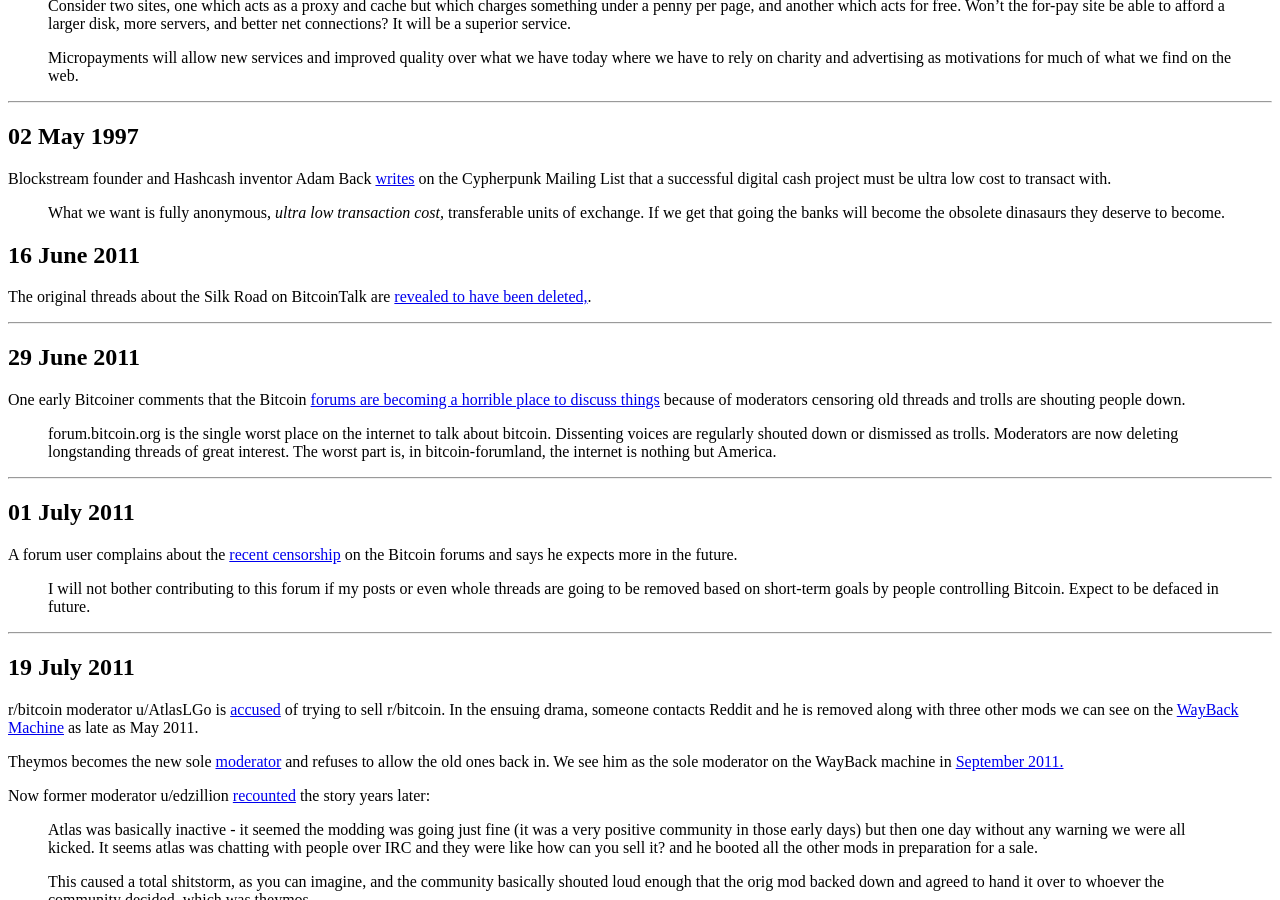
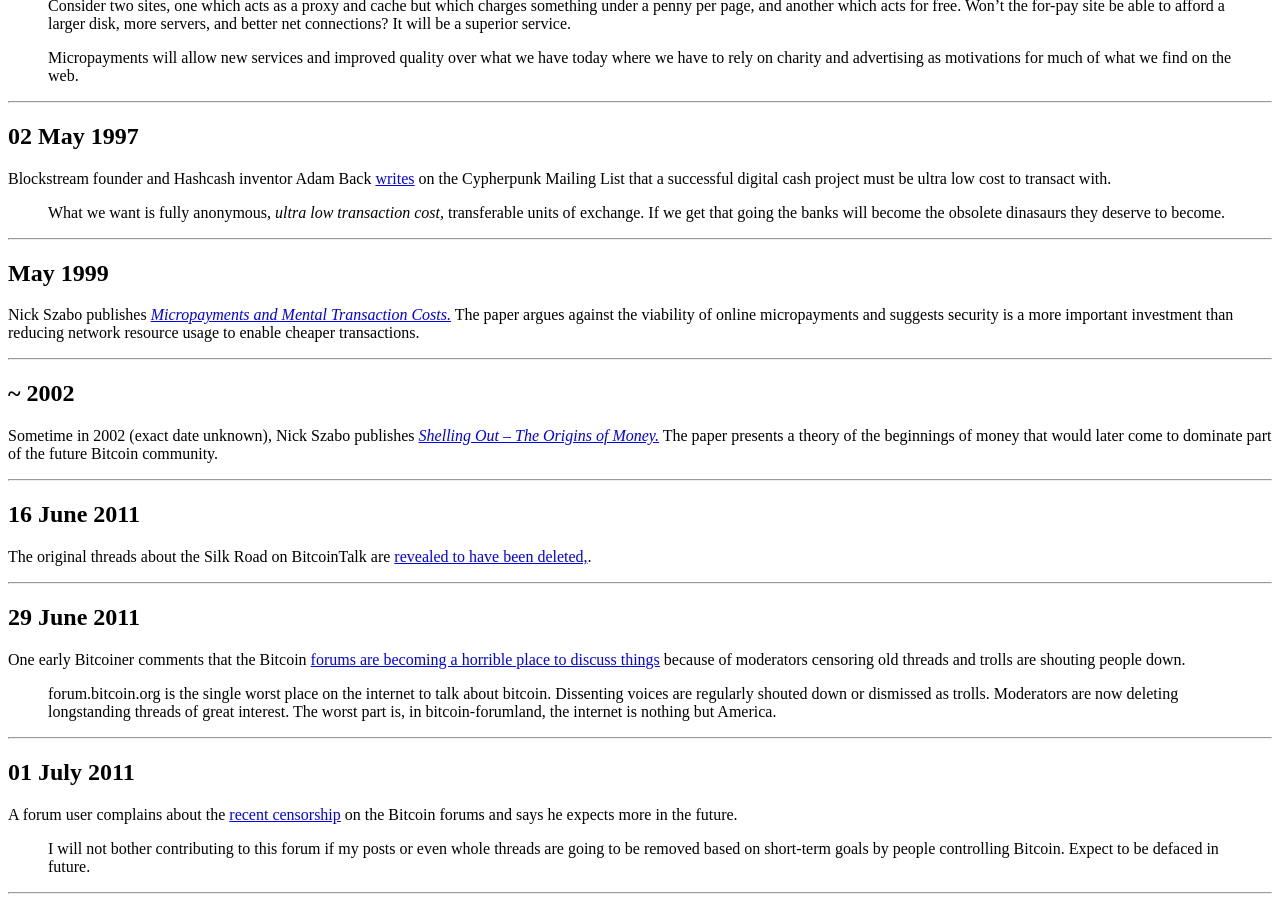
Before and after one commit to derykmakgill/website, a Jekyll site: the page built from testbtc.md, in a window 1280 px wide and 900 px high, scrolled down 629 px. Built offline with Jekyll 4.4.1, drawn with Linux system fonts in a browser that asks for light colours; a script that is not in the unit is left out.

Commit message:
Update testbtc.md

```diff
--- a/testbtc.md
+++ b/testbtc.md
@@ -59,6 +59,20 @@
 on the Cypherpunk Mailing List that a successful digital cash project must be ultra low cost to transact with.
 
 >What we want is fully anonymous, *ultra low transaction cost,* transferable units of exchange.  If we get that going the banks will become the obsolete dinasaurs they deserve to become.
+
+---
+
+## May 1999
+
+Nick Szabo publishes [*Micropayments and Mental Transaction Costs.*](https://nakamotoinstitute.org/static/docs/micropayments-and-mental-transaction-costs.pdf) The paper argues against the viability of online micropayments and suggests security is a more important investment than reducing network resource usage to enable cheaper transactions.
+
+---
+
+## ~ 2002
+
+Sometime in 2002 (exact date unknown), Nick Szabo publishes [*Shelling Out -- The Origins of Money.*](http://www.fon.hum.uva.nl/rob/Courses/InformationInSpeech/CDROM/Literature/LOTwinterschool2006/szabo.best.vwh.net/shell.html) The paper presents a theory of the beginnings of money that would later come to dominate part of the future Bitcoin community.
+
+---
 
 ## 16 June 2011
 
```
